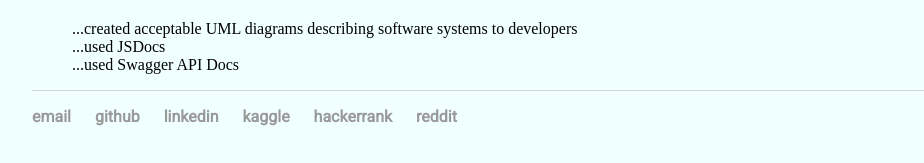
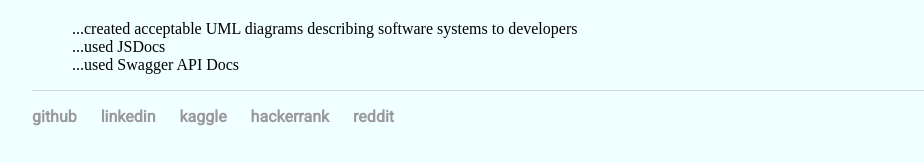
Before and after one commit to thisis-akash/thisis-akash.github.io, a Jekyll site: the page built from index.html, in a window 1280 px wide. Shown: the part 1534-1697 px from the top of the page, without its empty margins (160-1084 px from the left). Built offline with Jekyll 4.4.1, drawn with Linux system fonts in a browser that asks for light colours.

Commit message:
updated links

```diff
--- a/_layouts/default.html
+++ b/_layouts/default.html
@@ -36,8 +36,7 @@
 
 			<footer>
 	    		<ul>
-	        		<li><a href="mailto:zyabxwcd@gmail.com">email</a></li>
-	        		<li><a href="https://github.com/zyabxwcd">github</a></li>
+	        		<li><a href="https://github.com/thisis-akash">github</a></li>
 					<li><a href="https://linkedin.com/in/akashaggarwal13">linkedin</a></li>
 					<li><a href="https://kaggle.com/zyabxwcd">kaggle</a></li>
 					<li><a href="https://hackerrank.com/zyabxwcd">hackerrank</a></li>
```
Also changed, not shown: README.md.
